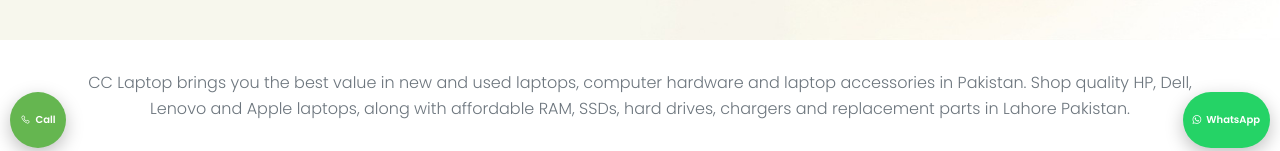
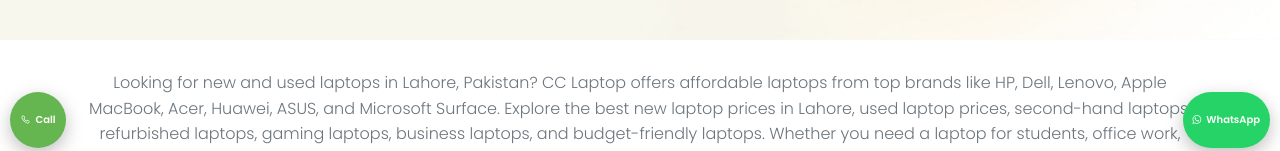
Before and after one commit to MuhammadAzeem604/Laptopsinlahore, a React (Create React App) app: page / in a window 1280 px wide. Shown: the part 640-791 px from the top of the page. Built offline with nearby package versions, Linux system fonts and the light colour scheme; no server answers.

Commit message:
update promotion page

```diff
--- a/src/components/home/PromotionalBanner.jsx
+++ b/src/components/home/PromotionalBanner.jsx
@@ -13,7 +13,16 @@ export default function PromotionalBanner() {
 
       <div className="container lil-promo__content">
         <p className="lil-promo__text">
-        CC Laptop brings you the best value in new and used laptops, computer hardware and laptop accessories in Pakistan. Shop quality HP, Dell, Lenovo and Apple laptops, along with affordable RAM, SSDs, hard drives, chargers and replacement parts in Lahore Pakistan.
+          Looking for new and used laptops in Lahore, Pakistan? CC Laptop offers
+          affordable laptops from top brands like HP, Dell, Lenovo, Apple MacBook,
+          Acer, Huawei, ASUS, and Microsoft Surface. Explore the best new laptop
+          prices in Lahore, used laptop prices, second-hand laptops, refurbished
+          laptops, gaming laptops, business laptops, and budget-friendly laptops.
+          Whether you need a laptop for students, office work, freelancing, or
+          entertainment, CC Laptop has options for every budget. Discover quality
+          laptops in Lahore at competitive prices and explore the latest deals on
+          new and used laptops in Lahore with CC Laptop, your destination for
+          affordable laptops in Pakistan.
         </p>
       </div>
     </section>
```
